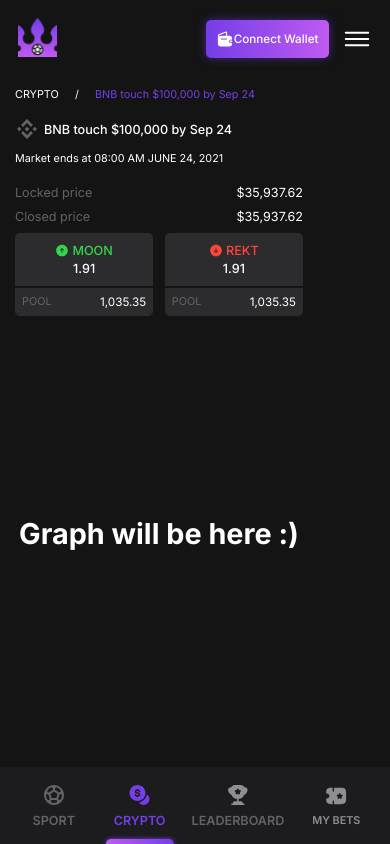
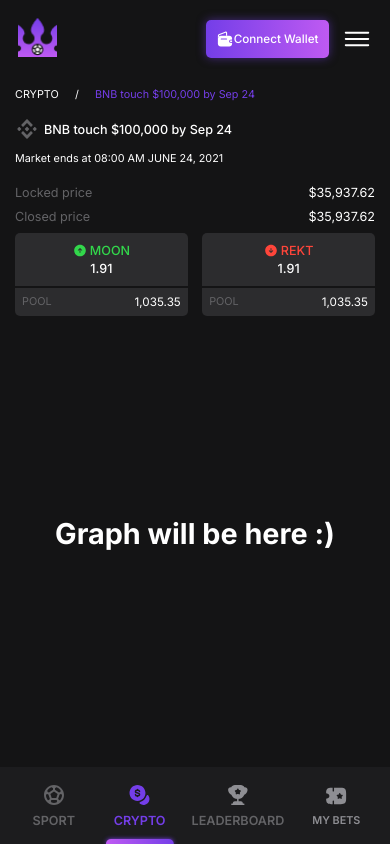
Before and after one commit to muhammad-junaid1/kingdom-sport, a React (Create React App) app: page /crypto/BNB in a window 390 px wide. Built offline with nearby package versions, Linux system fonts and the light colour scheme.

Commit message:
new changes

```diff
--- a/src/components/Navbar.jsx
+++ b/src/components/Navbar.jsx
@@ -26,7 +26,7 @@ const Navbar = ({
   const [checked, setChecked] = useState("all");
   const [radioForActive, setRadioForActive] = useState(false);
   const [radioForExpired, setRadioForExpired] = useState(false);
-  const { search } = useLocation();
+  const { search, pathname } = useLocation();
   const { coin } = useParams();
 
   const params = new URLSearchParams(search);
@@ -42,7 +42,9 @@ const Navbar = ({
     if(cryptoActiveOrExpired === "active") setRadioForActive(true);
     if(cryptoActiveOrExpired === "expired") setRadioForExpired(true);
 
-  }, [coin, cryptoActiveOrExpired]);
+    if(pathname === "/crypto/all") setChecked("all");
+
+  }, [coin, cryptoActiveOrExpired, pathname]);
   return (
     <>
       <div
--- a/src/components/pages/css/CoinSection.css
+++ b/src/components/pages/css/CoinSection.css
@@ -70,7 +70,7 @@
 
 @media all and (max-width: 500px) {
     .coin-section {
-        width: 100%;
+        width: 100% !important;
     }
     .coin-content__container {
         display: block;
```
